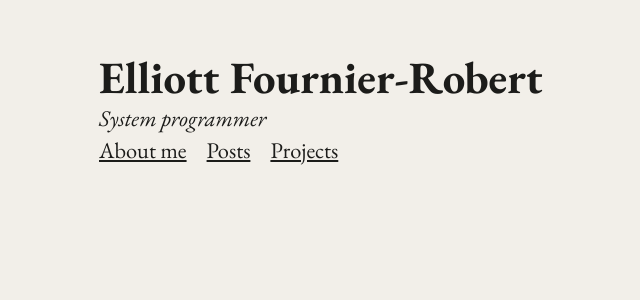
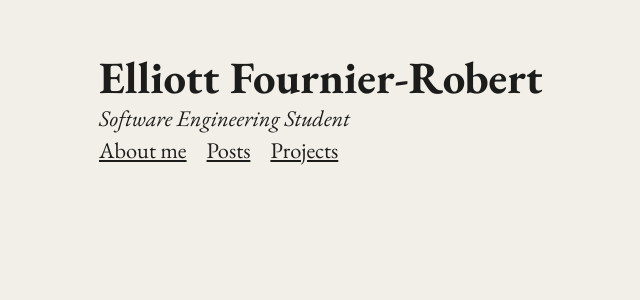
Before and after one commit to eFournierRobert/eFournierRobert.github.io, a Jekyll site: the page built from index.html, in a window 1280 px wide. Shown: the part 359-659 px from the top of the page, without its empty margins (37-677 px from the left). Built offline with Jekyll 4.4.1, drawn with Linux system fonts in a browser that asks for light colours.

Commit message:
updated label

```diff
--- a/index.html
+++ b/index.html
@@ -5,7 +5,7 @@ title: Elliott Fournier-Robert
 
 <div class="website-header title">
     <h1>Elliott Fournier-Robert</h1>
-    <i>System programmer</i>
+    <i>Software Engineering Student</i>
 
     <div class="main-nav">{% include navbar.html %}</div>
 </div>
```
